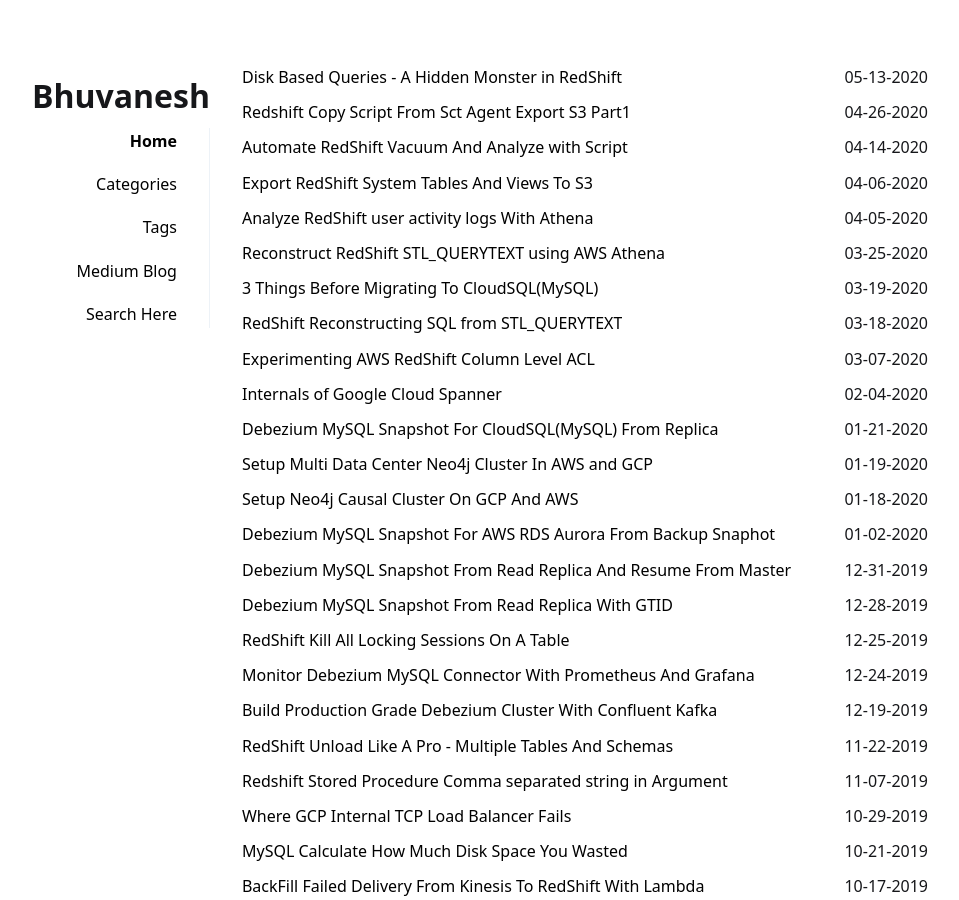
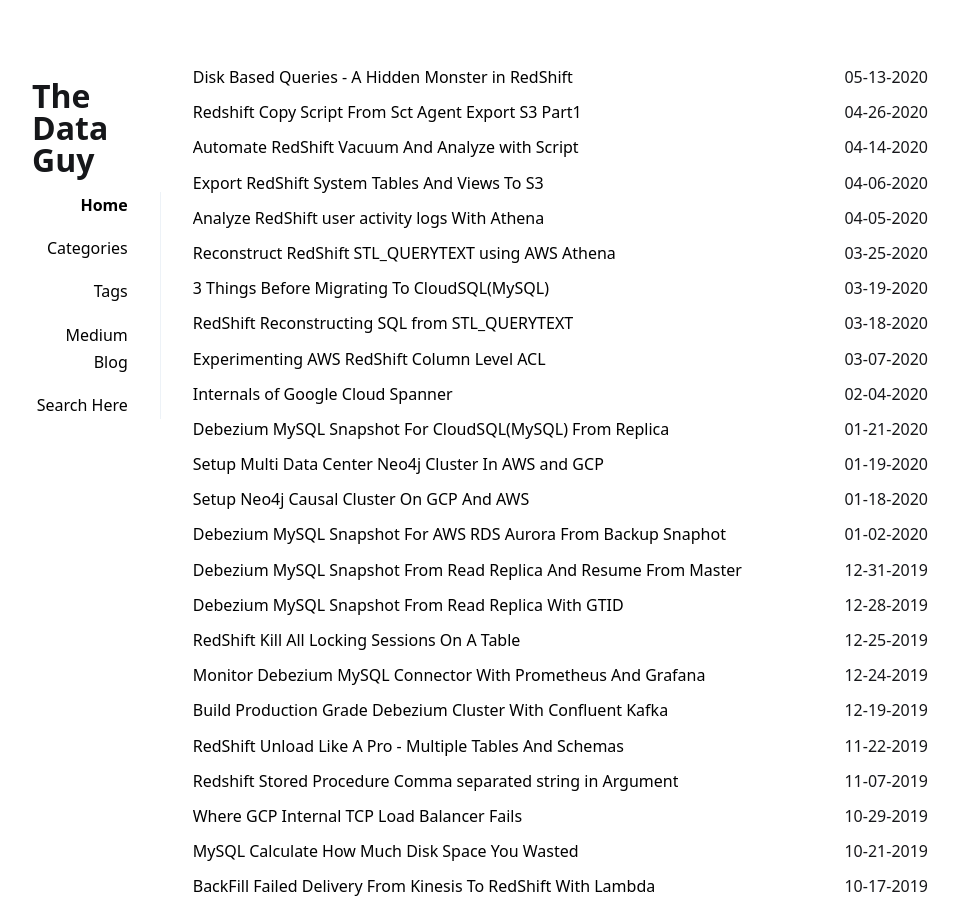
Before and after one commit to MSkalai1998/bhuvithedataguy.github.io, a Jekyll site: the page built from index.html, in a window 1280 px wide and 900 px high. Shown: the whole window, without its empty margins (160-1119 px from the left). Built offline with Jekyll 4.4.1, drawn with Linux system fonts in a browser that asks for light colours.

Commit message:
fixing seo

```diff
--- a/_config.yml
+++ b/_config.yml
@@ -1,6 +1,6 @@
-site: "Bhuvanesh"
+site: "The Data Guy"
 url: "https://thedataguy.in"
-title: "Bhuvanesh"
+title: "The Data Guy"
 description: "Adventures of a DBA in Cloud, Data, and DevOps. TheDataGuy is a tech blog where you can find AWS, GCP, BigData, Databases, DBA, Automation related posts."
 date_format: "%Y-%m-%d"
 liquid:
```
